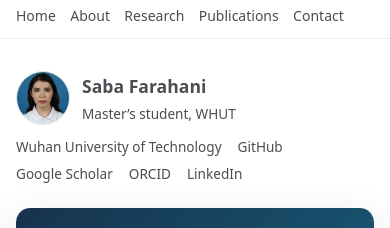
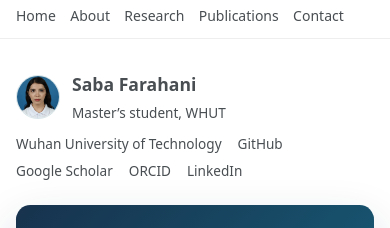
Before and after one commit to yuri99coder/sabafarahani.github.io, a plain HTML site: page index.html in a window 390 px wide. Shown: the part 40-268 px from the top of the page. Drawn offline with Linux system fonts and the light colour scheme.

Commit message:
Make profile portrait smaller and circular

```diff
--- a/styles.css
+++ b/styles.css
@@ -114,12 +114,15 @@ a:focus-visible {
 }
 
 .profile-photo {
+  --photo-size: 108px;
   display: block;
-  width: 132px;
-  height: auto;
+  flex: none;
+  width: var(--photo-size);
+  height: var(--photo-size);
   margin-bottom: 0.75rem;
   border: 1px solid var(--border);
   border-radius: 50%;
+  object-fit: cover;
 }
 
 .profile-name {
@@ -311,7 +314,7 @@ a:focus-visible {
   }
 
   .profile-photo {
-    width: 54px;
+    --photo-size: 44px;
     margin: 0;
   }
 
```
